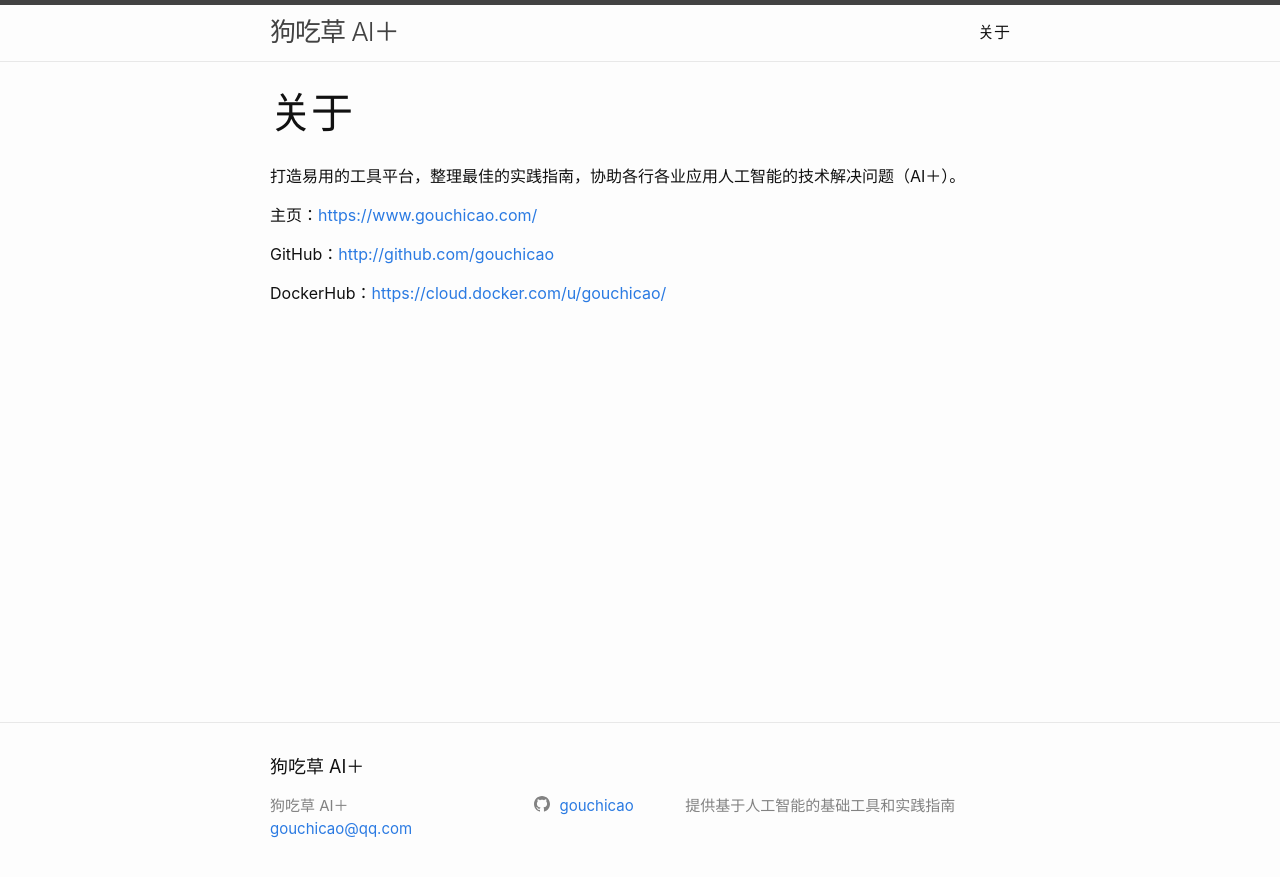
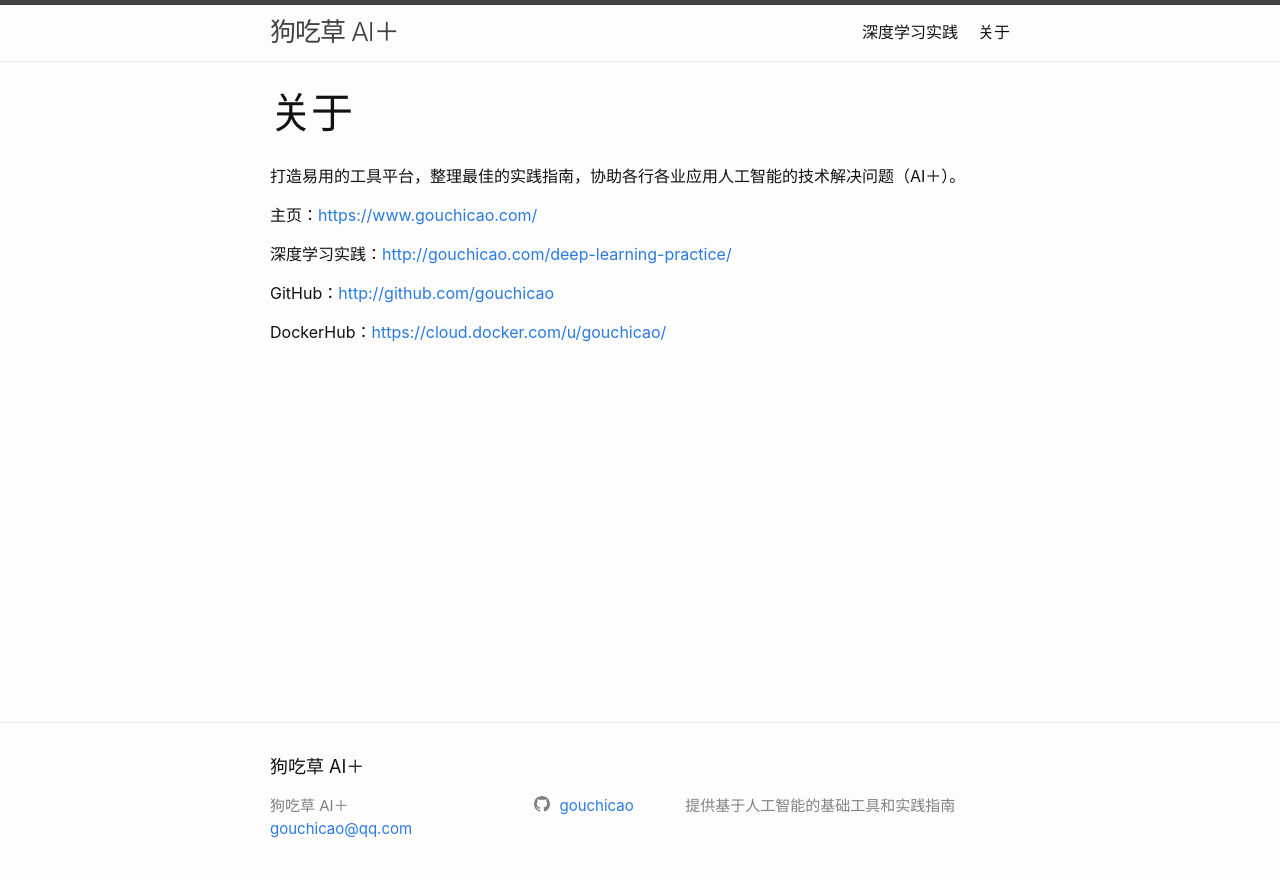
Before and after one commit to gouchicao/gouchicao.github.io, a Jekyll site: the page built from about.md, in a window 1280 px wide. Shown: the top 877 px of the page. Built offline with Jekyll 4.4.1, drawn with Linux system fonts in a browser that asks for light colours.

Commit message:
更新资料

```diff
--- a/_includes/header.html
+++ b/_includes/header.html
@@ -17,6 +17,7 @@
         </label>
 
         <div class="trigger">
+          <a class="page-link" href="http://www.gouchicao.com/deep-learning-practice/">深度学习实践</a>
           {%- for path in page_paths -%}
             {%- assign my_page = site.pages | where: "path", path | first -%}
             {%- if my_page.title -%}
--- a/about.md
+++ b/about.md
@@ -8,6 +8,8 @@ permalink: /about/
 
 主页：[https://www.gouchicao.com/](https://www.gouchicao.com/)
 
+深度学习实践：[http://gouchicao.com/deep-learning-practice/](http://gouchicao.com/deep-learning-practice/)
+
 GitHub：[http://github.com/gouchicao](http://github.com/gouchicao)
 
 DockerHub：[https://cloud.docker.com/u/gouchicao/](https://cloud.docker.com/u/gouchicao/)
```
